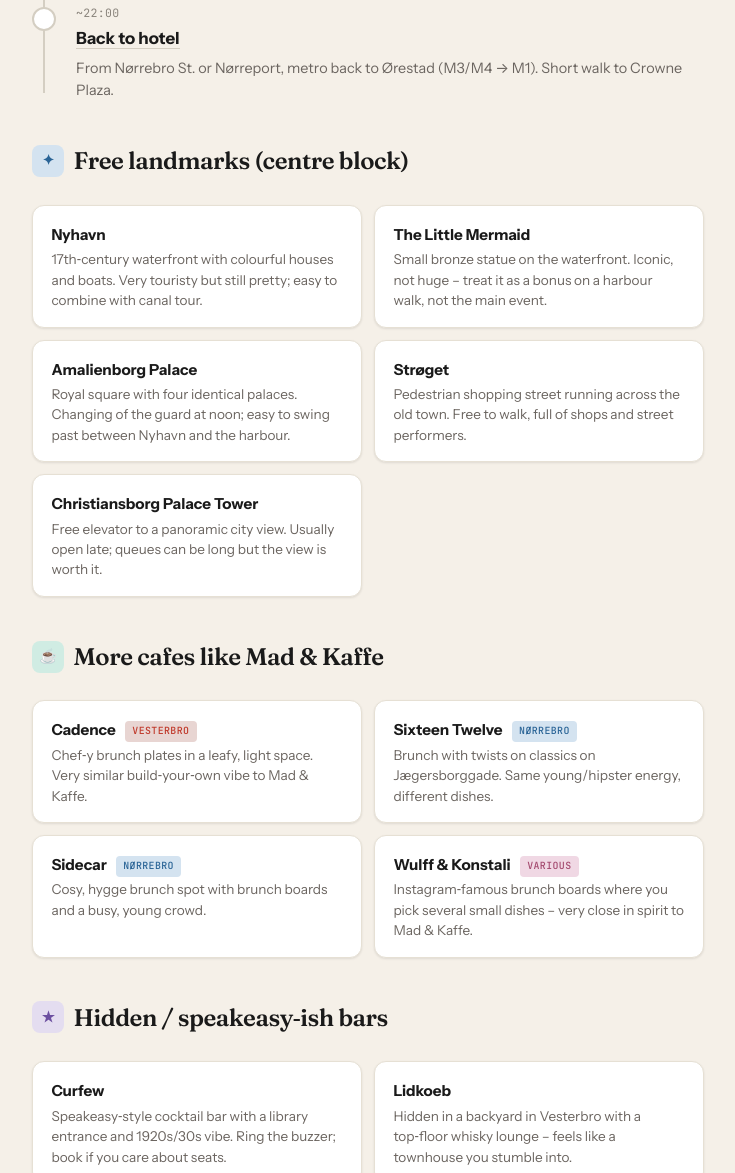
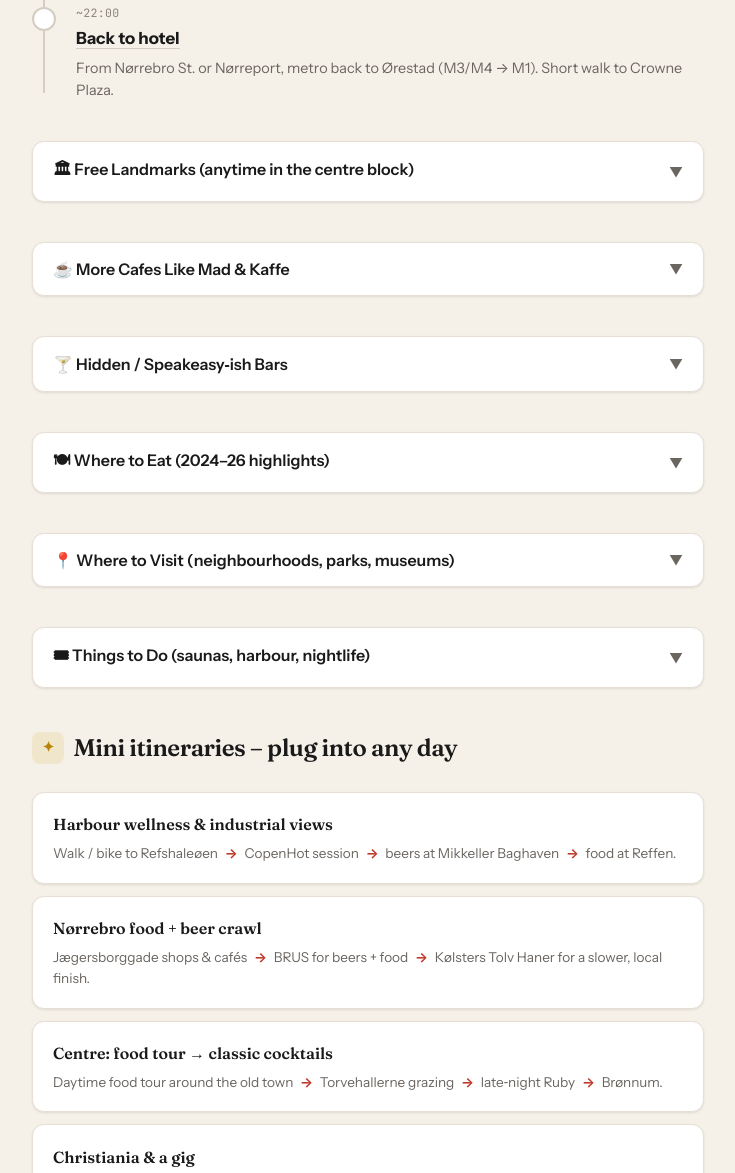
Before and after one commit to dnnklls/cph-itinerary-2026, a plain HTML site: page index.html in a window 1280 px wide. Shown: the part 1414-2587 px from the top of the page, without its empty margins (272-1007 px from the left). Drawn offline with Linux system fonts and the light colour scheme.

Commit message:
Align collapsible sections with PDF design (Landmarks/Cafes/Bars/Eat/Visit/Do)

```diff
--- a/index.html
+++ b/index.html
@@ -295,10 +295,6 @@
 
     .stop-link:hover {
       opacity: 0.7;
-    }
-
-    .cards-section {
-      padding-top: 2.5rem;
     }
 
     .cards {
@@ -615,108 +611,134 @@
     </section>
 
     <!-- LANDMARKS -->
-    <section class="cards-section" id="landmarks">
-      <h2 class="section-title">
-        <span class="section-icon" style="background:var(--blue-soft);color:var(--blue);">✦</span>
-        Free landmarks (centre block)
-      </h2>
+    <section class="collapsible" id="landmarks">
+      <button class="collapse-trigger" type="button" onclick="toggleSection(this)">
+        <span>🏛 Free Landmarks (anytime in the centre block)</span>
+        <span class="collapse-arrow">▼</span>
+      </button>
+      <div class="collapse-body">
+        <div class="collapse-inner">
           <div class="cards">
             <article class="card">
               <div class="card-name"><a href="https://www.google.com/maps/search/?api=1&query=Nyhavn%20Copenhagen" target="_blank" rel="noopener noreferrer">Nyhavn</a></div>
-          <div class="card-desc">17th‑century waterfront with colourful houses and boats. Very touristy but still pretty; easy to combine with canal tour.</div>
+              <div class="card-desc">Colourful 17th‑century waterfront. Free to walk, touristy but pretty.</div>
             </article>
             <article class="card">
               <div class="card-name"><a href="https://www.google.com/maps/search/?api=1&query=The%20Little%20Mermaid%20Copenhagen" target="_blank" rel="noopener noreferrer">The Little Mermaid</a></div>
-          <div class="card-desc">Small bronze statue on the waterfront. Iconic, not huge – treat it as a bonus on a harbour walk, not the main event.</div>
+              <div class="card-desc">Small bronze statue on the waterfront. ~15 min walk from Nyhavn.</div>
             </article>
             <article class="card">
               <div class="card-name"><a href="https://www.google.com/maps/search/?api=1&query=Amalienborg%20Palace%20Copenhagen" target="_blank" rel="noopener noreferrer">Amalienborg Palace</a></div>
-          <div class="card-desc">Royal square with four identical palaces. Changing of the guard at noon; easy to swing past between Nyhavn and the harbour.</div>
+              <div class="card-desc">Royal palace with four identical buildings. Guard change at 12:00 daily; free to watch.</div>
             </article>
             <article class="card">
               <div class="card-name"><a href="https://www.google.com/maps/search/?api=1&query=Str%C3%B8get%20Copenhagen" target="_blank" rel="noopener noreferrer">Strøget</a></div>
-          <div class="card-desc">Pedestrian shopping street running across the old town. Free to walk, full of shops and street performers.</div>
+              <div class="card-desc">One of Europe's longest pedestrian streets. Shops and street performers.</div>
             </article>
             <article class="card">
-          <div class="card-name"><a href="https://www.google.com/maps/search/?api=1&query=Christiansborg%20Palace%20Tower%20Copenhagen" target="_blank" rel="noopener noreferrer">Christiansborg Palace Tower</a></div>
-          <div class="card-desc">Free elevator to a panoramic city view. Usually open late; queues can be long but the view is worth it.</div>
+              <div class="card-name"><a href="https://www.google.com/maps/search/?api=1&query=Christiansborg%20Palace%20Tower%20Copenhagen" target="_blank" rel="noopener noreferrer">Christiansborg Tower</a></div>
+              <div class="card-desc">Free elevator for panoramic views. Usually open until around 21:00.</div>
             </article>
+          </div>
+        </div>
       </div>
     </section>
 
-    <!-- CAFES LIKE MAD & KAFFE -->
-    <section class="cards-section" id="cafes">
-      <h2 class="section-title">
-        <span class="section-icon" style="background:var(--green-soft);color:var(--green);">☕</span>
-        More cafes like Mad &amp; Kaffe
-      </h2>
+    <!-- CAFES -->
+    <section class="collapsible" id="cafes">
+      <button class="collapse-trigger" type="button" onclick="toggleSection(this)">
+        <span>☕ More Cafes Like Mad &amp; Kaffe</span>
+        <span class="collapse-arrow">▼</span>
+      </button>
+      <div class="collapse-body">
+        <div class="collapse-inner">
           <div class="cards">
             <article class="card">
               <div class="card-name">
                 <a href="https://www.google.com/maps/search/?api=1&query=Cadence%20Copenhagen" target="_blank" rel="noopener noreferrer">Cadence</a>
                 <span class="card-badge badge-vesterbro">Vesterbro</span>
               </div>
-          <div class="card-desc">Chef‑y brunch plates in a leafy, light space. Very similar build‑your‑own vibe to Mad &amp; Kaffe.</div>
+              <div class="card-desc">Creative, chef‑y brunch plates in a leafy, light space.</div>
             </article>
             <article class="card">
               <div class="card-name">
                 <a href="https://www.google.com/maps/search/?api=1&query=Sixteen%20Twelve%20Copenhagen" target="_blank" rel="noopener noreferrer">Sixteen Twelve</a>
                 <span class="card-badge badge-norrebro">Nørrebro</span>
               </div>
-          <div class="card-desc">Brunch with twists on classics on Jægersborggade. Same young/hipster energy, different dishes.</div>
+              <div class="card-desc">Next‑level brunch with twists on classics, cool interiors.</div>
             </article>
             <article class="card">
               <div class="card-name">
                 <a href="https://www.google.com/maps/search/?api=1&query=Sidecar%20Copenhagen" target="_blank" rel="noopener noreferrer">Sidecar</a>
                 <span class="card-badge badge-norrebro">Nørrebro</span>
               </div>
-          <div class="card-desc">Cosy, hygge brunch spot with brunch boards and a busy, young crowd.</div>
+              <div class="card-desc">Cosy hygge brunch spot with boards. Backup if Mad &amp; Kaffe is slammed.</div>
             </article>
             <article class="card">
               <div class="card-name">
                 <a href="https://www.google.com/maps/search/?api=1&query=Wulff%20%26%20Konstali%20Copenhagen" target="_blank" rel="noopener noreferrer">Wulff &amp; Konstali</a>
-            <span class="card-badge badge-various">Various</span>
               </div>
-          <div class="card-desc">Instagram‑famous brunch boards where you pick several small dishes – very close in spirit to Mad &amp; Kaffe.</div>
+              <div class="card-desc">Instagram‑worthy brunch boards, pick‑your‑own‑dishes style.</div>
             </article>
+          </div>
+        </div>
       </div>
     </section>
 
-    <!-- HIDDEN / SPEAKEASY BARS -->
-    <section class="cards-section" id="bars">
-      <h2 class="section-title">
-        <span class="section-icon" style="background:var(--purple-soft);color:var(--purple);">★</span>
-        Hidden / speakeasy‑ish bars
-      </h2>
+    <!-- BARS -->
+    <section class="collapsible" id="bars">
+      <button class="collapse-trigger" type="button" onclick="toggleSection(this)">
+        <span>🍸 Hidden / Speakeasy‑ish Bars</span>
+        <span class="collapse-arrow">▼</span>
+      </button>
+      <div class="collapse-body">
+        <div class="collapse-inner">
           <div class="cards">
             <article class="card">
-          <div class="card-name"><a href="https://www.google.com/maps/search/?api=1&query=Curfew%20Copenhagen" target="_blank" rel="noopener noreferrer">Curfew</a></div>
-          <div class="card-desc">Speakeasy‑style cocktail bar with a library entrance and 1920s/30s vibe. Ring the buzzer; book if you care about seats.</div>
+              <div class="card-name">
+                <a href="https://www.google.com/maps/search/?api=1&query=Curfew%20Copenhagen" target="_blank" rel="noopener noreferrer">Curfew</a>
+                <span class="card-badge badge-vesterbro">Vesterbro</span>
+              </div>
+              <div class="card-desc">Library entrance, 1920s/30s vibe. Buzzer entry, reservations recommended.</div>
             </article>
             <article class="card">
-          <div class="card-name"><a href="https://www.google.com/maps/search/?api=1&query=Lidkoeb%20Copenhagen" target="_blank" rel="noopener noreferrer">Lidkoeb</a></div>
-          <div class="card-desc">Hidden in a backyard in Vesterbro with a top‑floor whisky lounge – feels like a townhouse you stumble into.</div>
+              <div class="card-name">
+                <a href="https://www.google.com/maps/search/?api=1&query=Lidkoeb%20Copenhagen" target="_blank" rel="noopener noreferrer">Lidkoeb</a>
+                <span class="card-badge badge-vesterbro">Vesterbro</span>
+              </div>
+              <div class="card-desc">Backyard entrance + top‑floor whisky lounge. Hidden‑bar energy.</div>
             </article>
             <article class="card">
-          <div class="card-name"><a href="https://www.google.com/maps/search/?api=1&query=The%20Union%20Local%20Copenhagen" target="_blank" rel="noopener noreferrer">The Union Local</a></div>
-          <div class="card-desc">Small, dimly lit sister bar to The Union Kitchen, just off Nyhavn. Proper speakeasy feel and strong cocktails.</div>
+              <div class="card-name">
+                <a href="https://www.google.com/maps/search/?api=1&query=The%20Union%20Local%20Copenhagen" target="_blank" rel="noopener noreferrer">The Union Local</a>
+                <span class="card-badge badge-city">City</span>
+              </div>
+              <div class="card-desc">Small, dimly lit speakeasy near Nyhavn. Very cocktail‑focused.</div>
             </article>
             <article class="card">
-          <div class="card-name"><a href="https://www.google.com/maps/search/?api=1&query=1656%20Cocktail%20Bar%20Copenhagen" target="_blank" rel="noopener noreferrer">1656 Cocktail Bar</a></div>
-          <div class="card-desc">Graffiti‑covered exterior, cosy interior, seasonal cocktail list. Feels like you’ve found a secret.</div>
+              <div class="card-name">
+                <a href="https://www.google.com/maps/search/?api=1&query=1656%20Cocktail%20Bar%20Copenhagen" target="_blank" rel="noopener noreferrer">1656 Cocktail Bar</a>
+                <span class="card-badge badge-vesterbro">Vesterbro</span>
+              </div>
+              <div class="card-desc">Graffiti exterior, cosy interior, strong seasonal cocktails.</div>
             </article>
             <article class="card">
-          <div class="card-name"><a href="https://www.google.com/maps/search/?api=1&query=Pulp%20Bar%20Copenhagen" target="_blank" rel="noopener noreferrer">Pulp Bar</a></div>
-          <div class="card-desc">Playful, retro bar in Nørrebro with colourful drinks and a young local crowd.</div>
+              <div class="card-name">
+                <a href="https://www.google.com/maps/search/?api=1&query=Pulp%20Bar%20Copenhagen" target="_blank" rel="noopener noreferrer">Pulp Bar</a>
+                <span class="card-badge badge-norrebro">Nørrebro</span>
+              </div>
+              <div class="card-desc">Playful retro speakeasy with colourful drinks and young crowd.</div>
             </article>
+          </div>
+        </div>
       </div>
     </section>
 
     <!-- WHERE TO EAT -->
-    <section class="collapsible" id="eat" data-collapse>
-      <button class="collapse-trigger" type="button">
-        <span>Where to eat (2024–26 highlights)</span>
-        <span class="collapse-arrow">▾</span>
+    <section class="collapsible" id="eat">
+      <button class="collapse-trigger" type="button" onclick="toggleSection(this)">
+        <span>🍽 Where to Eat (2024–26 highlights)</span>
+        <span class="collapse-arrow">▼</span>
       </button>
       <div class="collapse-body">
         <div class="collapse-inner">
@@ -767,10 +789,10 @@
     </section>
 
     <!-- WHERE TO VISIT -->
-    <section class="collapsible" id="visit" data-collapse>
-      <button class="collapse-trigger" type="button">
-        <span>Where to visit (neighbourhoods, parks, museums)</span>
-        <span class="collapse-arrow">▾</span>
+    <section class="collapsible" id="visit">
+      <button class="collapse-trigger" type="button" onclick="toggleSection(this)">
+        <span>📍 Where to Visit (neighbourhoods, parks, museums)</span>
+        <span class="collapse-arrow">▼</span>
       </button>
       <div class="collapse-body">
         <div class="collapse-inner">
@@ -821,10 +843,10 @@
     </section>
 
     <!-- THINGS TO DO -->
-    <section class="collapsible" id="do" data-collapse>
-      <button class="collapse-trigger" type="button">
-        <span>Things to do (saunas, harbour, nightlife)</span>
-        <span class="collapse-arrow">▾</span>
+    <section class="collapsible" id="do">
+      <button class="collapse-trigger" type="button" onclick="toggleSection(this)">
+        <span>🎟 Things to Do (saunas, harbour, nightlife)</span>
+        <span class="collapse-arrow">▼</span>
       </button>
       <div class="collapse-body">
         <div class="collapse-inner">
@@ -914,18 +936,14 @@
           link.classList.add('active');
         });
       });
+    });
 
-      // collapsible sections
-      document.querySelectorAll('[data-collapse]').forEach(section => {
-        const trigger = section.querySelector('.collapse-trigger');
-        const body = section.querySelector('.collapse-body');
-        if (!trigger || !body) return;
-        trigger.addEventListener('click', () => {
-          const isOpen = trigger.classList.toggle('open');
+    function toggleSection(button) {
+      const body = button.nextElementSibling;
+      if (!body) return;
+      const isOpen = button.classList.toggle('open');
       body.classList.toggle('open', isOpen);
-        });
-      });
-    });
+    }
   </script>
 </body>
 </html>
```
Lines whose indentation alone changed are shown as unchanged.
